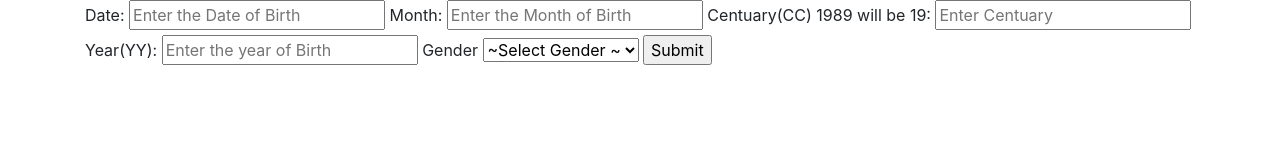
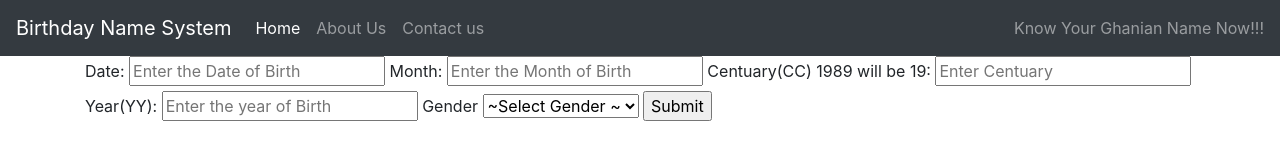
Before and after one commit to mophat7/birthDayName, a plain HTML site: page index.html in a window 1280 px wide. Drawn offline with nearby package versions, Linux system fonts and the light colour scheme.

Commit message:
Add Navbar

```diff
--- a/index.html
+++ b/index.html
@@ -8,6 +8,29 @@
   <link rel="stylesheet" href="https://stackpath.bootstrapcdn.com/bootstrap/4.3.1/css/bootstrap.min.css" integrity="sha384-ggOyR0iXCbMQv3Xipma34MD+dH/1fQ784/j6cY/iJTQUOhcWr7x9JvoRxT2MZw1T" crossorigin="anonymous">
 </head>
 <body>
+    <nav class="navbar navbar-expand-lg navbar-dark bg-dark">
+        <a class="navbar-brand" href="#">Birthday Name System</a>
+        <button class="navbar-toggler" type="button" data-toggle="collapse" data-target="#navbarText" aria-controls="navbarText" aria-expanded="false" aria-label="Toggle navigation">
+          <span class="navbar-toggler-icon"></span>
+        </button>
+        <div class="collapse navbar-collapse" id="navbarText">
+          <ul class="navbar-nav mr-auto">
+            <li class="nav-item active">
+              <a class="nav-link" href="#">Home <span class="sr-only">(current)</span></a>
+            </li>
+            <li class="nav-item">
+              <a class="nav-link" href="#">About Us</a>
+            </li>
+            <li class="nav-item">
+              <a class="nav-link" href="#">Contact us</a>
+            </li>
+          </ul>
+          <span class="navbar-text">
+            Know Your Ghanian Name Now!!!
+          </span>
+        </div>
+      </nav>
+
   <div class="container">
   <div id="error"></div>
   <form action="" id="form">
```
